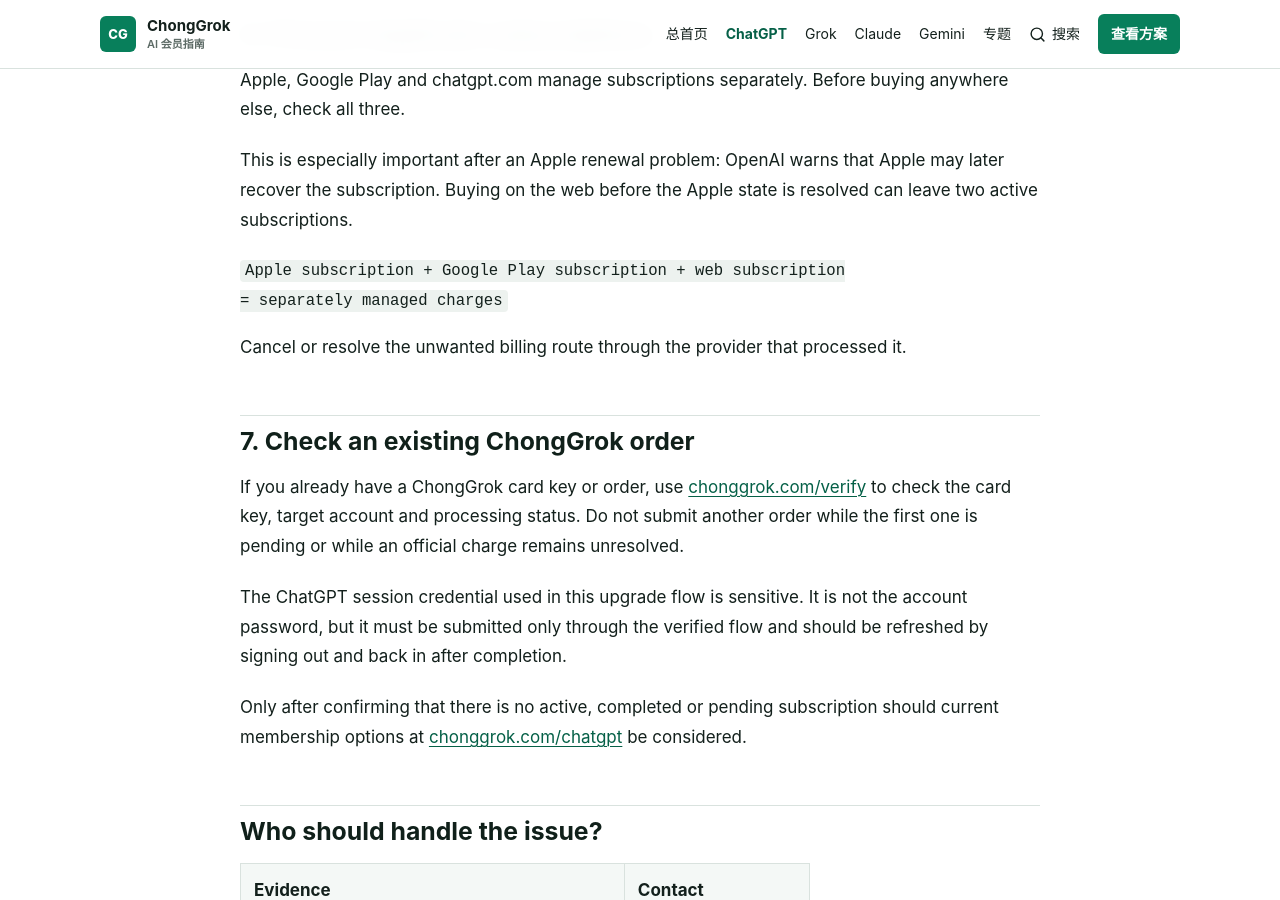
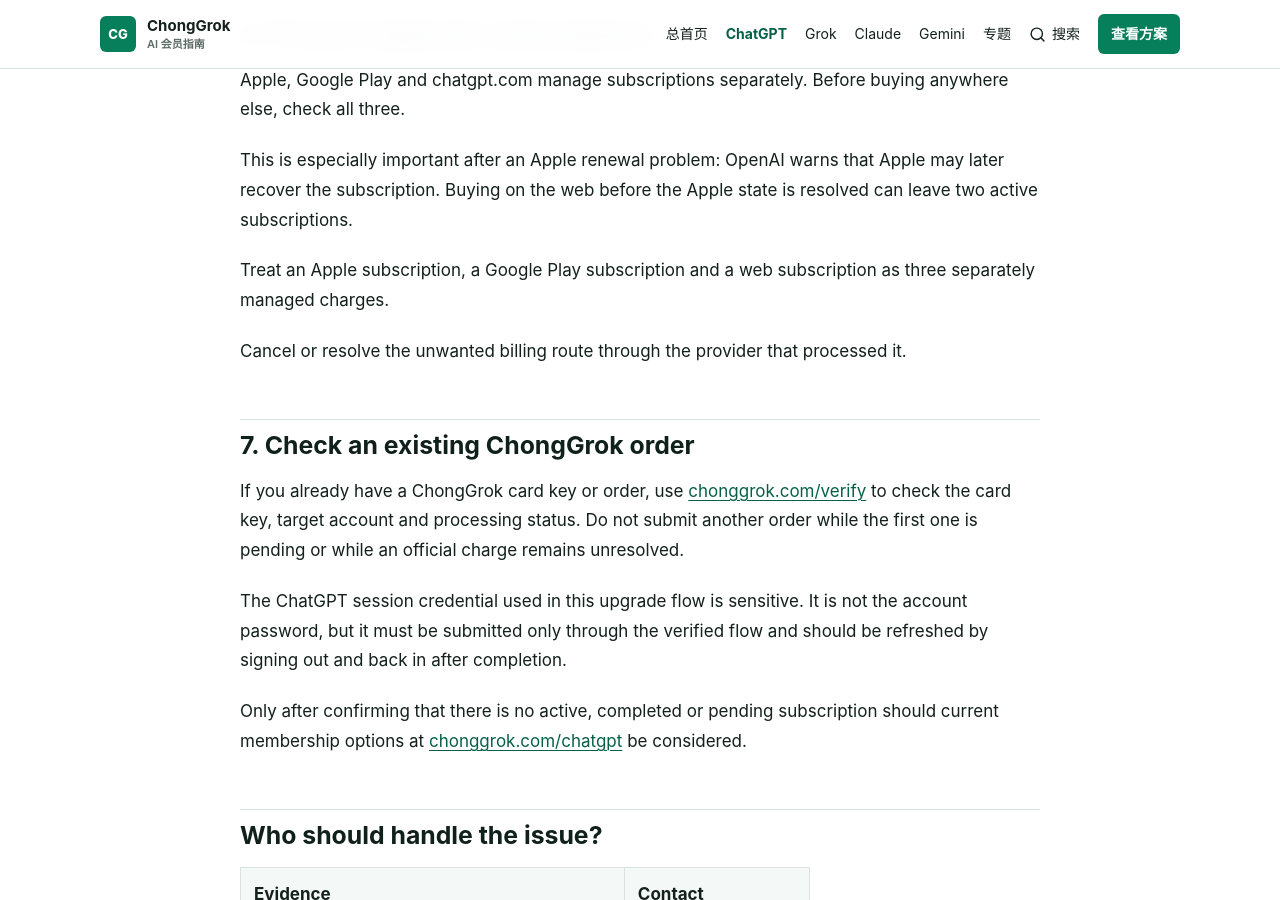
Before and after one commit to he20000405-pixel/chatgpt-plus-pro-china-guide, a Jekyll site: the page built from en/guides/chatgpt-paid-but-still-free.md, in a window 1280 px wide and 900 px high, scrolled down 3021 px. Built offline with Jekyll 4.4.1, drawn with Linux system fonts in a browser that asks for light colours.

Commit message:
Fix mobile wrapping in English billing guide

````diff
--- a/en/guides/chatgpt-paid-but-still-free.md
+++ b/en/guides/chatgpt-paid-but-still-free.md
@@ -96,10 +96,7 @@ Apple, Google Play and chatgpt.com manage subscriptions separately. Before buyin
 
 This is especially important after an Apple renewal problem: OpenAI warns that Apple may later recover the subscription. Buying on the web before the Apple state is resolved can leave two active subscriptions.
 
-```text
-Apple subscription + Google Play subscription + web subscription
-= separately managed charges
-```
+Treat an Apple subscription, a Google Play subscription and a web subscription as three separately managed charges.
 
 Cancel or resolve the unwanted billing route through the provider that processed it.
 
````
